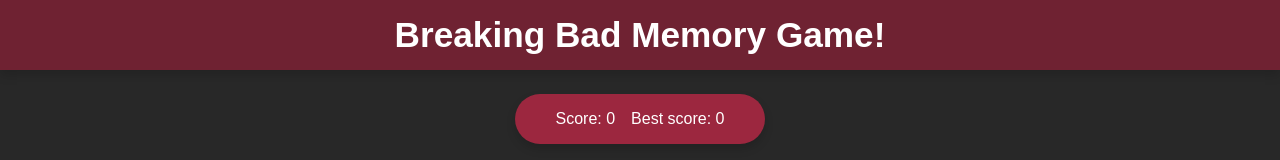
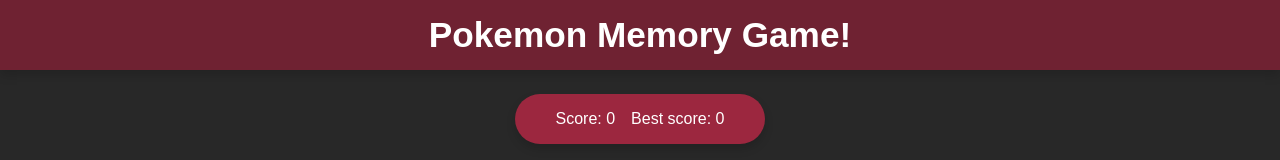
Before and after one commit to Jonathan-Z49/Memory-Game, a React (Vite) app: page / in a window 1280 px wide. Shown: the top 160 px of the page. Built offline with nearby package versions, Linux system fonts and the light colour scheme; no server answers.

Commit message:
Changed title

```diff
--- a/src/components/Header.tsx
+++ b/src/components/Header.tsx
@@ -3,7 +3,7 @@
 export const Header = () => {
   return (
     <header className="head">
-      <span className="head-text">Breaking Bad Memory Game!</span>
+      <span className="head-text">Pokemon Memory Game!</span>
     </header>
   );
 };
```
